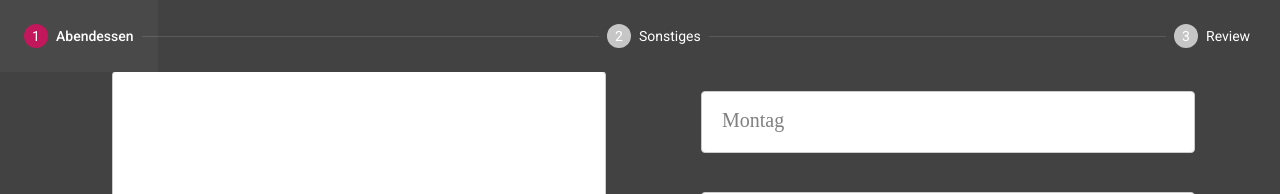
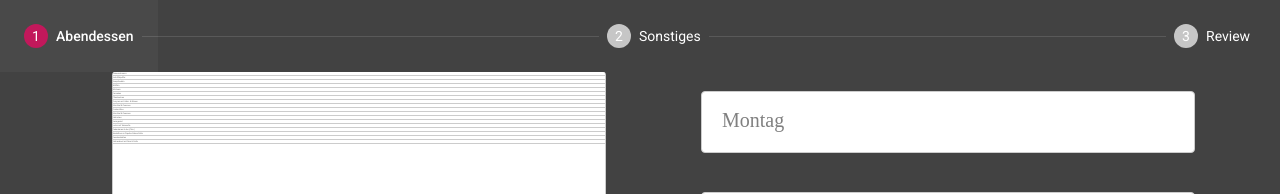
Before and after one commit to rngShard/weekly-shopping, an Angular app: page / in a window 1280 px wide. Both pictures are taken after a click on the button "dinner_dining". Shown: the top 194 px of the page. Built offline with nearby package versions, Linux system fonts and the light colour scheme.

Commit message:
drag drop assignment working (!)

```diff
--- a/src/app/progression/progression.component.html
+++ b/src/app/progression/progression.component.html
@@ -45,7 +45,10 @@
             class="item-list item-list-large"
             (cdkDropListDropped)="drop($event)">
             <ng-container *ngFor="let dinner of availDinners">
-              <div *ngIf="dinnerApplicable(dinner)" class="item-box" cdkDrag>
+              <div cdkDrag class="item-box" *ngIf="dinnerApplicable(dinner)">
+                {{ dinner.name }}
+              </div>
+              <div cdkDrag class="item-box-collapsed" *ngIf="!dinnerApplicable(dinner)">
                 {{ dinner.name }}
               </div>
             </ng-container>
--- a/src/app/progression/progression.component.scss
+++ b/src/app/progression/progression.component.scss
@@ -22,7 +22,7 @@ mat-grid-list {
   border-radius: 4px;
   display: block;
 
-  .item-box {
+  .item-box, .item-box-collapsed {
     padding: 20px 10px;
     border-bottom: solid 1px #ccc;
     color: rgba(0, 0, 0, 0.87);
@@ -34,6 +34,11 @@ mat-grid-list {
     cursor: move;
     background: white;
     font-size: 14px;
+  }
+  .item-box-collapsed {
+    padding: 0;
+    font: 10 2px/3px Roboto, "Helvetica Neue", sans-serif !important;
+    font-size: 1px;
   }
   .item-box:last-child {
     border: none;
```
